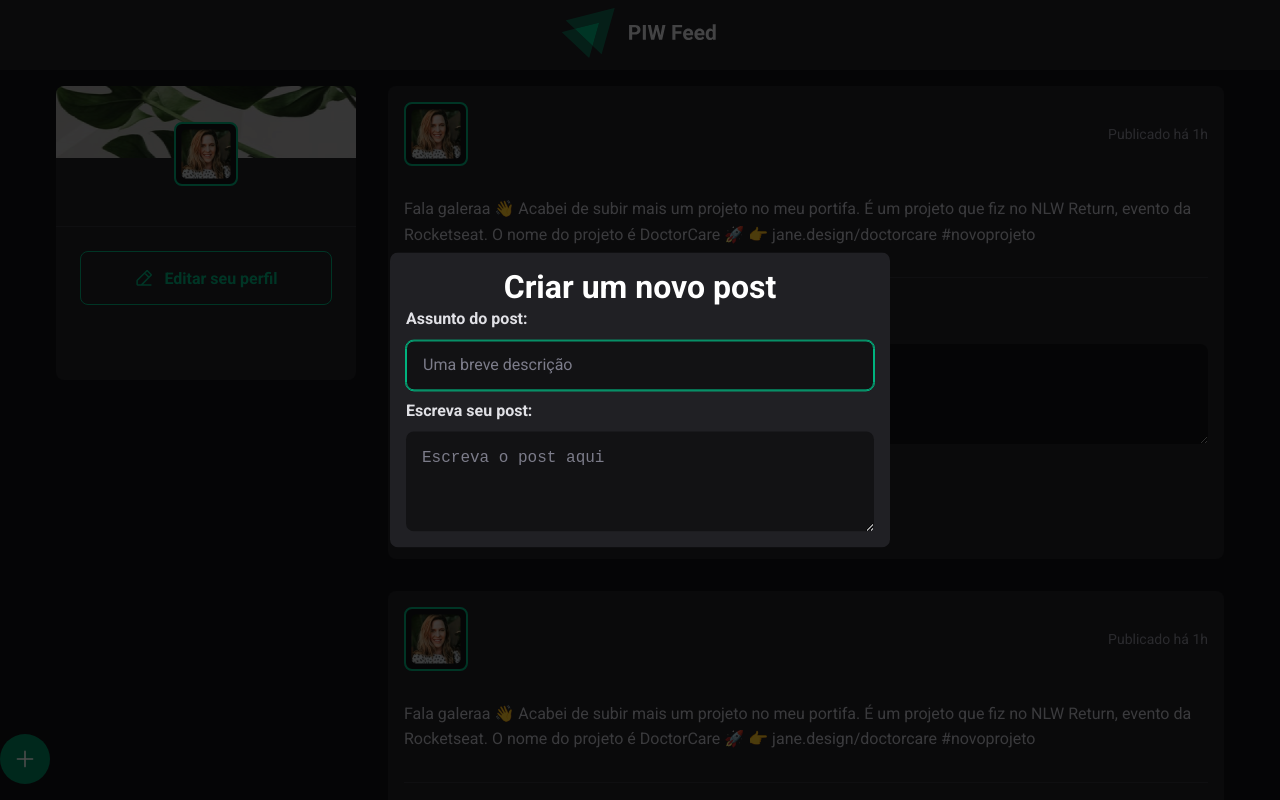
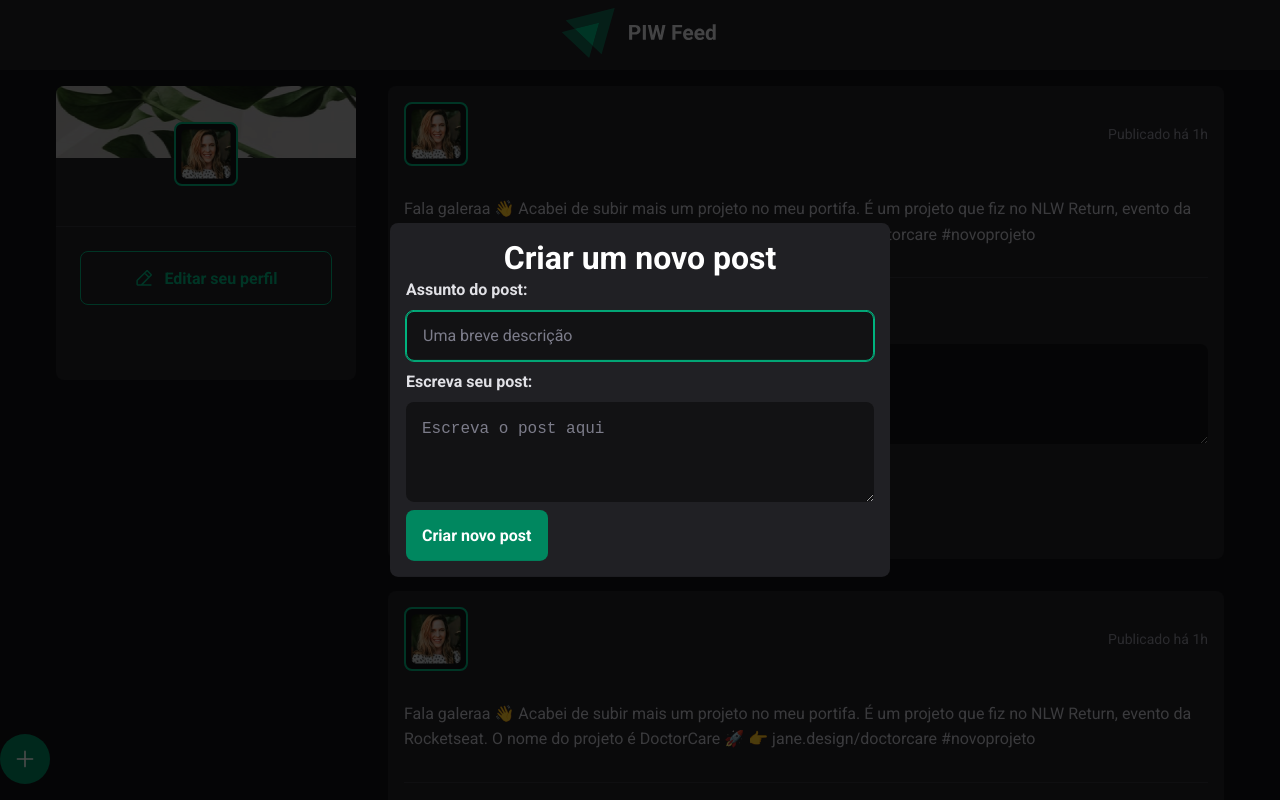
Before and after one commit to joaovictor3g/projetos-de-interface-web, a React (Vite) app in the folder frontend/: page /feed in a window 1280 px wide. Both pictures are taken after a click on the button 25 px from the left and 759 px from the top of the page. Shown: the top 800 px of the page. Built offline with nearby package versions, Linux system fonts and the light colour scheme; no server answers.

Commit message:
feat: finalizes Form component

```diff
--- a/frontend/src/components/layout/CreatePostModal/index.tsx
+++ b/frontend/src/components/layout/CreatePostModal/index.tsx
@@ -1,9 +1,8 @@
-import { CreatePostContainer, CreatePostButton, DialogContent } from "./styles";
+import { CreatePostButton, DialogContent, ModalContent } from "./styles";
 import * as Dialog from "@radix-ui/react-dialog";
 import { PlusIcon } from "@radix-ui/react-icons";
 import { Modal } from "@/components/shared/Modal";
-import { Textarea } from "../Form/Textarea";
-import { Input } from "../Form/Input";
+import { Textarea, Input, Submit } from "../Form";
 
 export function CreatePostModal() {
   return (
@@ -15,7 +14,7 @@ export function CreatePostModal() {
       </Dialog.Trigger>
 
       <Modal>
-        <DialogContent>
+        <ModalContent>
           <h1>Criar um novo post</h1>
 
           <form>
@@ -24,8 +23,9 @@ export function CreatePostModal() {
               label="Escreva seu post:"
               placeholder="Escreva o post aqui"
             />
+            <Submit>Criar novo post</Submit>
           </form>
-        </DialogContent>
+        </ModalContent>
       </Modal>
     </Dialog.Root>
   );
--- a/frontend/src/components/layout/CreatePostModal/styles.ts
+++ b/frontend/src/components/layout/CreatePostModal/styles.ts
@@ -23,7 +23,7 @@ export const CreatePostButton = styled.button`
   justify-content: center;
 `;
 
-export const DialogContent = styled(Dialog.Content)`
+export const ModalContent = styled.div`
   max-width: 500px;
   width: 100%;
   background-color: ${({ theme }) => theme.colors.gray2};
--- a/frontend/src/components/layout/Form/Submit/index.tsx
+++ b/frontend/src/components/layout/Form/Submit/index.tsx
@@ -0,0 +1,6 @@
+import { ButtonHTMLAttributes } from "react";
+import { SubmitButton } from "./styles";
+
+export function Submit({ ...props }: ButtonHTMLAttributes<HTMLButtonElement>) {
+  return <SubmitButton {...props} type="submit" />;
+}
--- /dev/null
+++ b/frontend/src/components/layout/Form/Submit/styles.ts
@@ -0,0 +1,21 @@
+import styled from "styled-components";
+
+export const SubmitButton = styled.button`
+  border-radius: 8px;
+  background-color: ${({ theme }) => theme.colors.green};
+  border: 0;
+  color: ${({ theme }) => theme.colors.white};
+
+  width: max-content;
+  padding: 1rem;
+
+  font-weight: 700;
+  font-size: 1rem;
+  line-height: 19px;
+  transition: background-color 0.2s;
+  cursor: pointer;
+
+  &:hover {
+    background-color: ${({ theme }) => theme.colors.greenLight};
+  }
+`;
--- /dev/null
+++ b/frontend/src/components/layout/Form/index.ts
@@ -0,0 +1,3 @@
+export { Input } from "./Input";
+export { Textarea } from "./Textarea";
+export { Submit } from "./Submit";
--- a/frontend/src/components/shared/Modal/index.tsx
+++ b/frontend/src/components/shared/Modal/index.tsx
@@ -1,16 +1,16 @@
 import * as Dialog from "@radix-ui/react-dialog";
 import { ReactNode } from "react";
-import { DialogOverlay, DialogPortal } from "./styles";
+import { DialogOverlay } from "./styles";
 
-interface ModalProps {
+interface ModalProps extends Dialog.DialogContentProps {
   children: ReactNode;
 }
 
-export function Modal({ children }: ModalProps) {
+export function Modal({ children, ...props }: ModalProps) {
   return (
-    <DialogPortal>
+    <Dialog.Portal>
       <DialogOverlay />
-      <Dialog.Content>{children}</Dialog.Content>
-    </DialogPortal>
+      <Dialog.Content {...props}>{children}</Dialog.Content>
+    </Dialog.Portal>
   );
 }
--- a/frontend/src/components/shared/Modal/styles.ts
+++ b/frontend/src/components/shared/Modal/styles.ts
@@ -1,13 +1,8 @@
 import styled from "styled-components";
-
 import * as Dialog from "@radix-ui/react-dialog";
-
-export const DialogPortal = styled(Dialog.Portal)``;
 
 export const DialogOverlay = styled(Dialog.Overlay)`
   background-color: rgba(0, 0, 0, 0.7);
   position: fixed;
   inset: 0;
-  height: 100vh;
-  width: 100vw;
 `;
--- a/frontend/src/components/shared/Post/index.tsx
+++ b/frontend/src/components/shared/Post/index.tsx
@@ -1,3 +1,4 @@
+import { Submit } from "@/components/layout/Form";
 import { Textarea } from "@/components/layout/Form/Textarea";
 import { Avatar } from "../Avatar";
 import { PostContainer } from "./styles";
@@ -27,7 +28,7 @@ export function Post() {
             />
           </div>
 
-          <button type="submit">Publicar</button>
+          <Submit>Publicar</Submit>
         </form>
       </footer>
     </PostContainer>
--- a/frontend/src/components/shared/Post/styles.ts
+++ b/frontend/src/components/shared/Post/styles.ts
@@ -37,25 +37,6 @@ export const PostContainer = styled.div`
       display: flex;
       flex-direction: column;
       gap: 1rem;
-
-      button {
-        border-radius: 8px;
-        background-color: ${({ theme }) => theme.colors.green};
-        border: 0;
-        color: ${({ theme }) => theme.colors.white};
-
-        width: max-content;
-        padding: 1rem;
-
-        font-weight: 700;
-        font-size: 1rem;
-        line-height: 19px;
-        transition: background-color 0.2s;
-
-        &:hover {
-          background-color: ${({ theme }) => theme.colors.greenLight};
-        }
-      }
     }
   }
 `;
```
